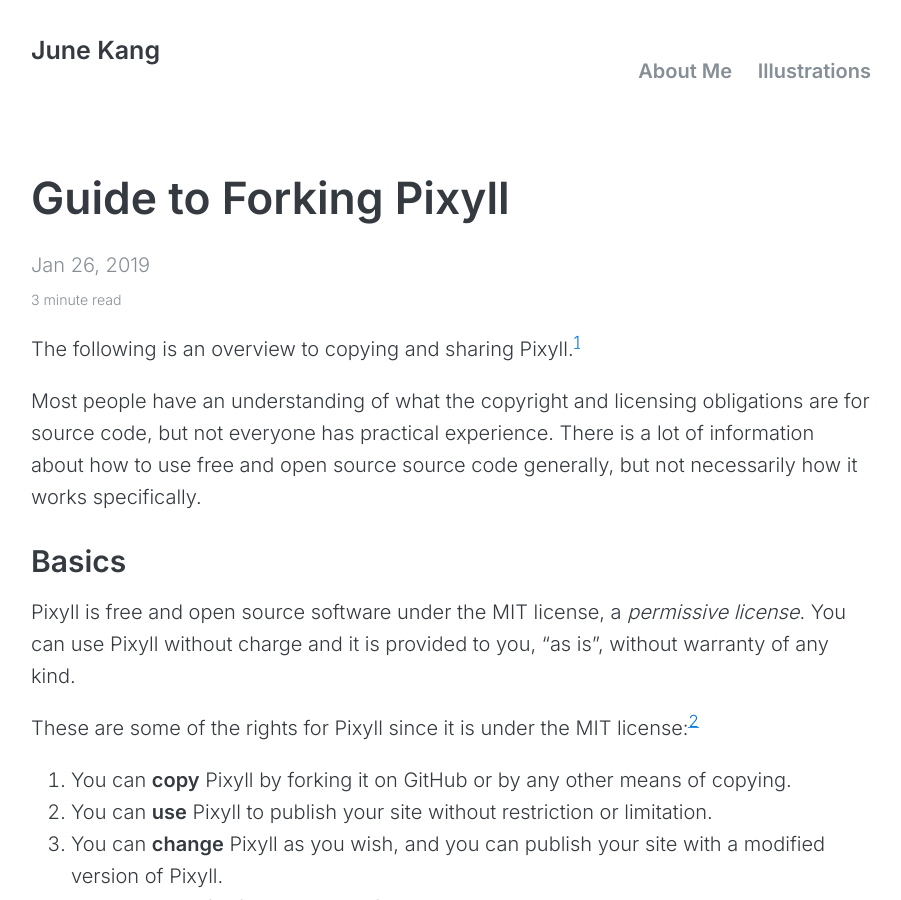
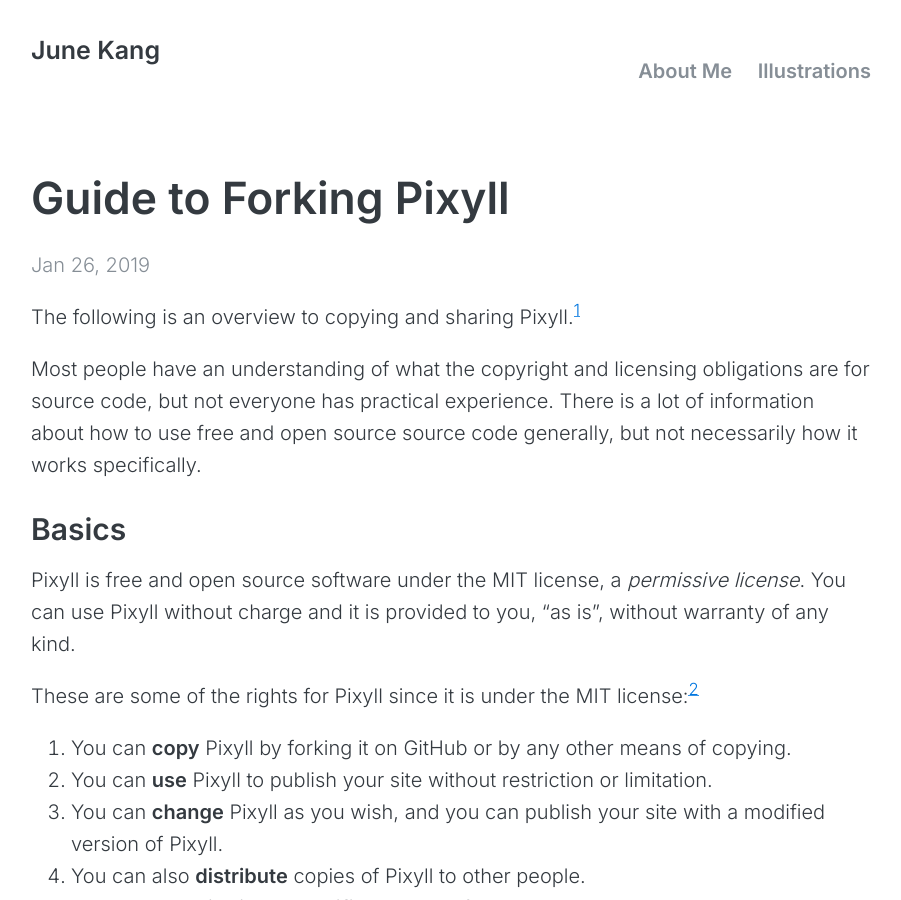
Before and after one commit to kangjune/kangjune.github.io, a Jekyll site: the page built from _posts/2019-01-26-guide-to-forking-pixyll.md, in a window 1280 px wide and 900 px high. Shown: the whole window, without its empty margins (189-1090 px from the left). Built offline with Jekyll 4.4.1, drawn with Linux system fonts in a browser that asks for light colours.

Commit message:
Update post.html

```diff
--- a/_layouts/post.html
+++ b/_layouts/post.html
@@ -13,12 +13,7 @@ layout: default
   {% if page.update_date %}
     <span class="post-meta">{{ site.text.post.updated | default: "Updated" }}: {{ page.update_date | date: site.date_format }}</span><br>
   {% endif %}
-  <span class="post-meta small">
-  {% if page.minutes %}
-    {{ page.minutes }} {{ site.text.post.minute_read | default: "minute read" }}
-  {% else %}
-    {{ minutes }} {{ site.text.post.minute_read | default: "minute read" }}
-  {% endif %}
+
   </span>
 </div>
 
```
